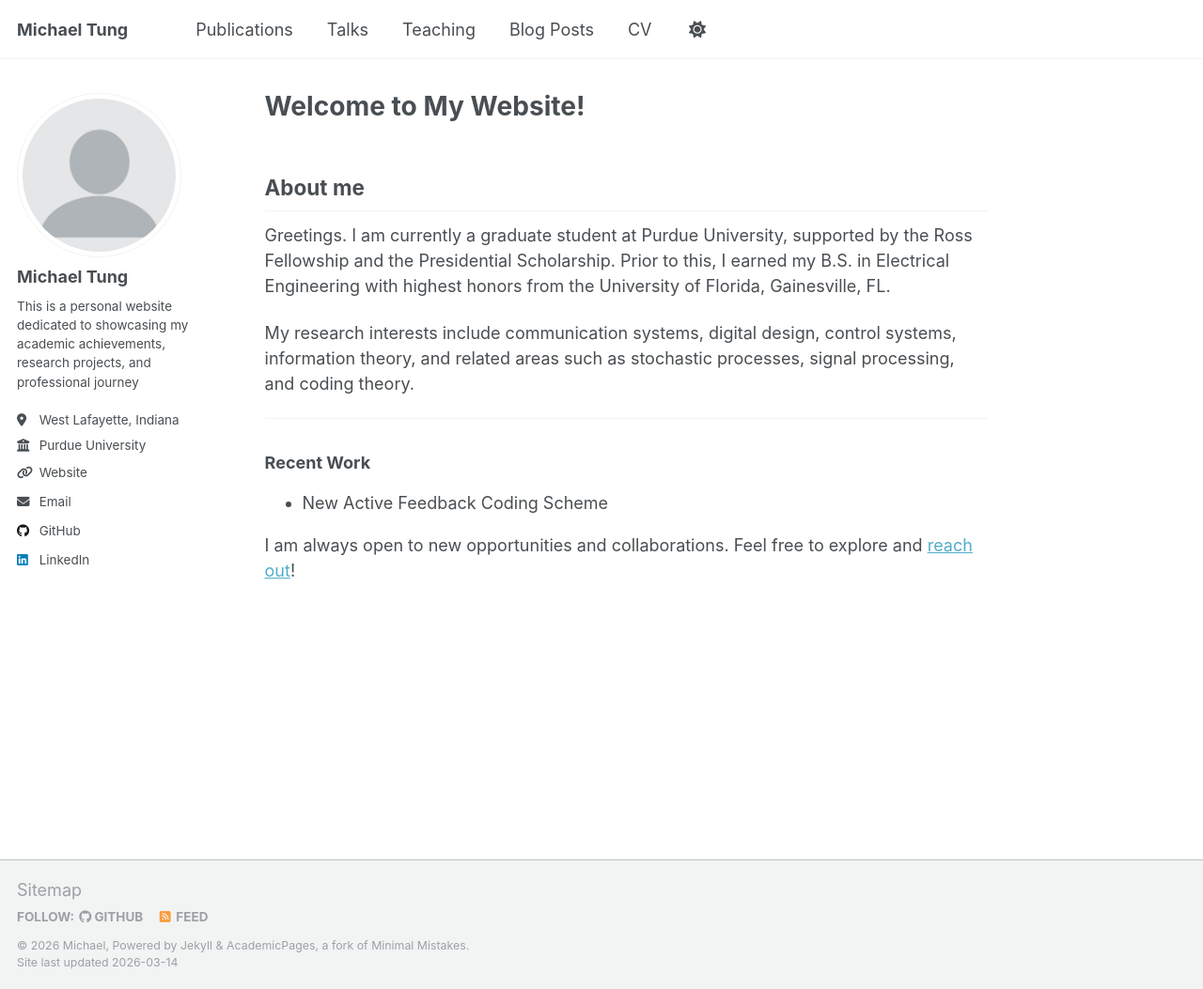
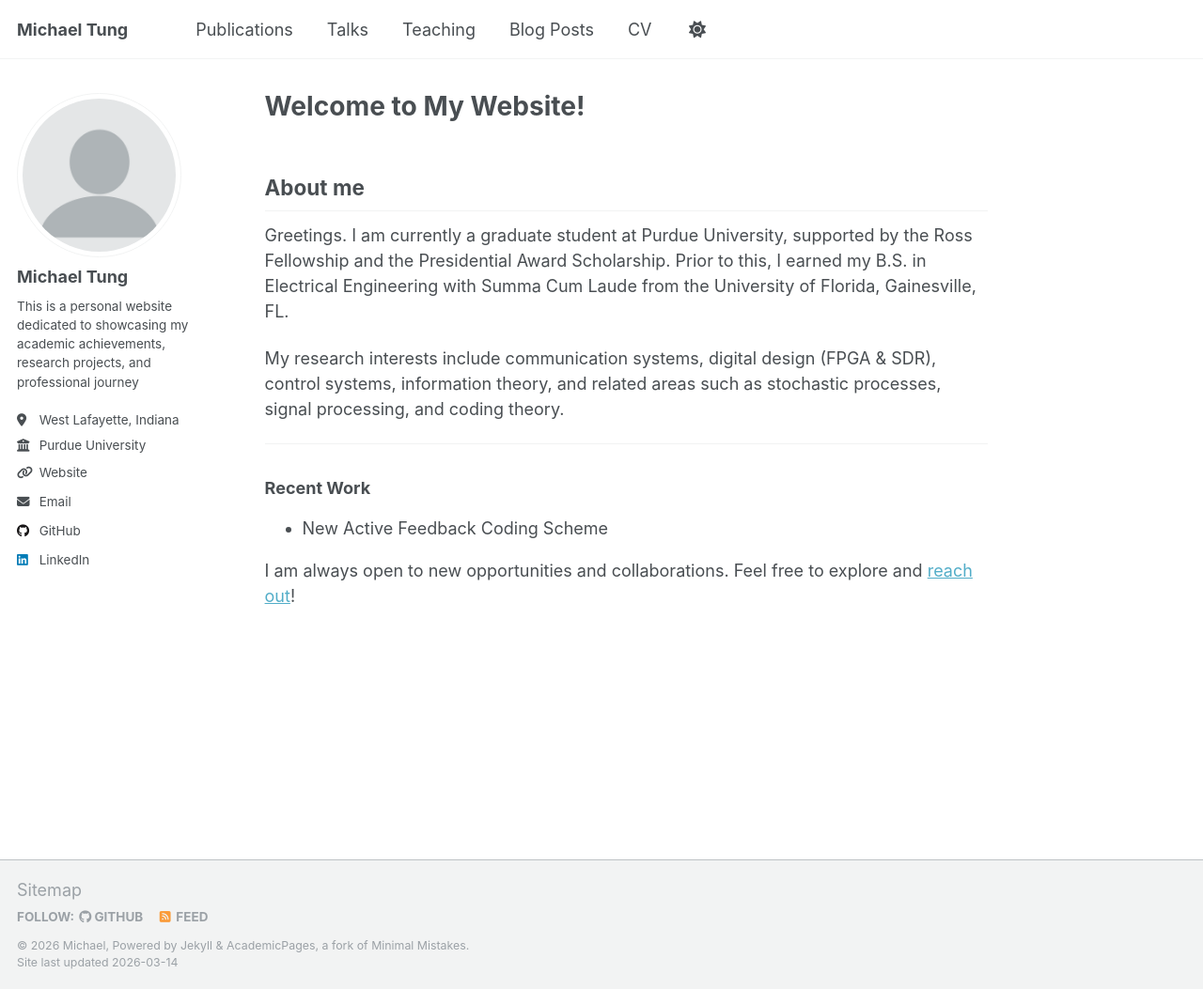
Before and after one commit to GodKnowss/GodKnowss.github.io, a Jekyll site: the page built from _pages/about.md, in a window 1280 px wide and 1053 px high. Shown: the whole window at 94% size. Built offline with Jekyll 4.4.1, drawn with Linux system fonts in a browser that asks for light colours; a script that is not in the unit is left out.

Commit message:
update intro

```diff
--- a/_pages/about.md
+++ b/_pages/about.md
@@ -13,10 +13,10 @@ redirect_from:
 <!-- # Welcome to My Website! -->
 
 ## About me
-Greetings. I am currently a graduate student at Purdue University, supported by the Ross Fellowship and the Presidential Scholarship.
-Prior to this, I earned my B.S. in Electrical Engineering with highest honors from the University of Florida, Gainesville, FL.
+Greetings. I am currently a graduate student at Purdue University, supported by the Ross Fellowship and the Presidential Award Scholarship.
+Prior to this, I earned my B.S. in Electrical Engineering with Summa Cum Laude from the University of Florida, Gainesville, FL.
 
-My research interests include communication systems, digital design, control systems, information theory, and related areas such as stochastic processes, signal processing, and coding theory.
+My research interests include communication systems, digital design (FPGA & SDR), control systems, information theory, and related areas such as stochastic processes, signal processing, and coding theory.
 
 ---
 ### Recent Work
```
Also changed, not shown: _pages/cv.md (+4 -4 lines), _posts/2026/2026-01-11-Purdue-Resources.md (+2 -2 lines), _teaching/2024-fall-teaching-DSP.md (+1 -1 lines), _teaching/2025-spring-teaching-Efield.md (+1 -1 lines).
